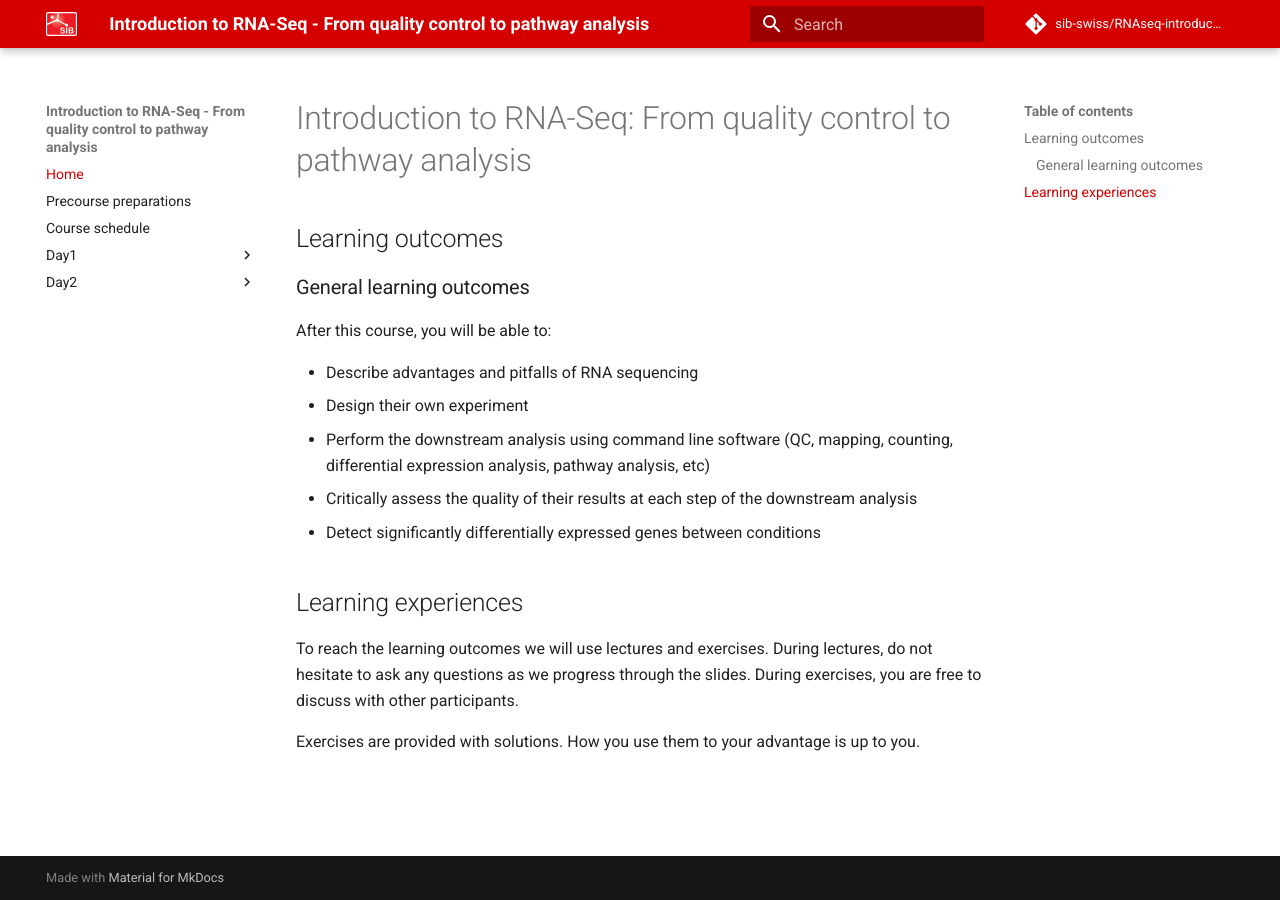
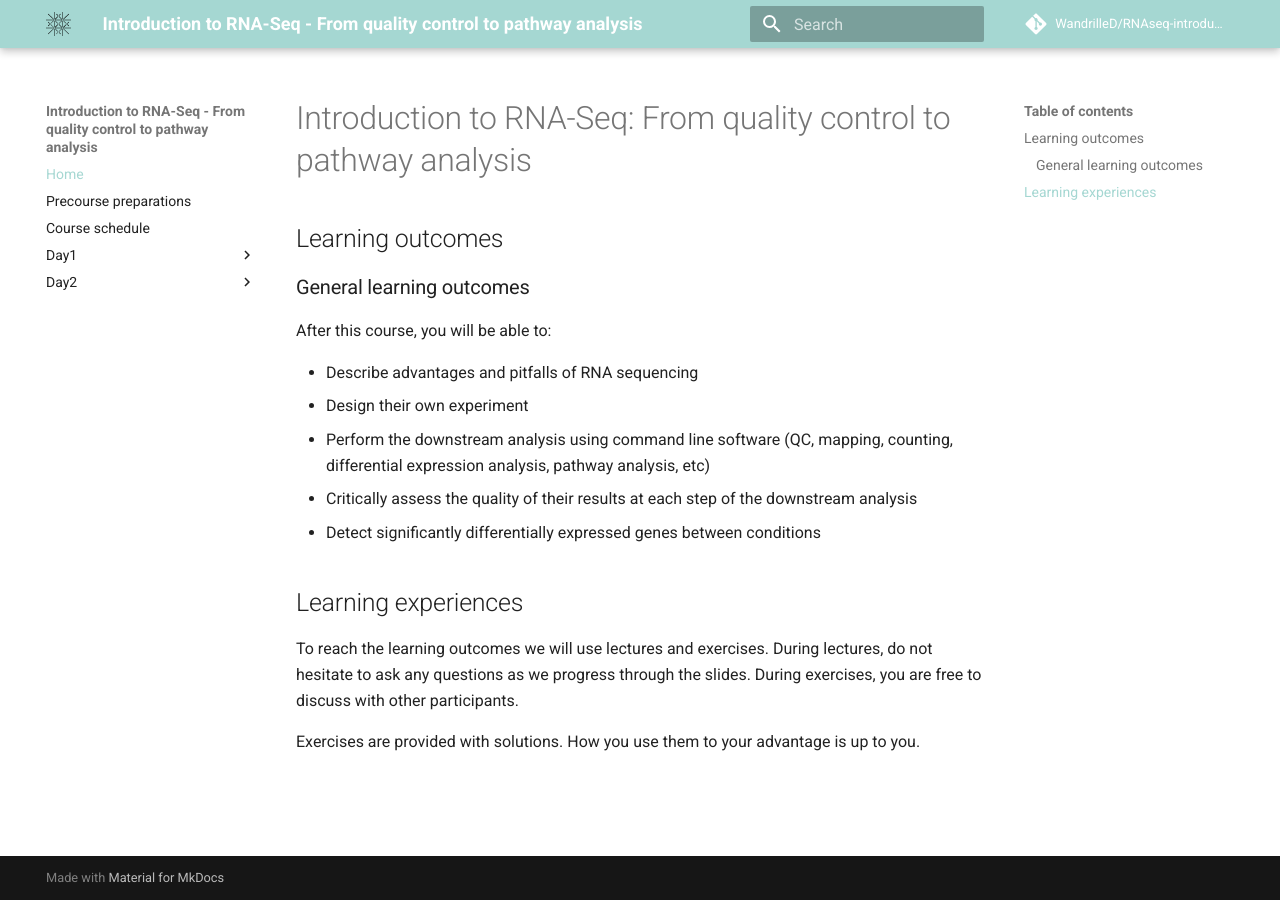
Before and after one commit to sib-swiss/RNAseq-introduction-training, an MkDocs documentation site: the page built from docs/index.md, in a window 1280 px wide. Built offline with MkDocs 1.6.1 and Material for MkDocs 9.7.7, drawn with Linux system fonts in a browser that asks for light colours; comment, search, counter and statistics services are not loaded.

Commit message:
changed theme to unibas

```diff
--- a/docs/stylesheets/extra.css
+++ b/docs/stylesheets/extra.css
@@ -1,4 +1,4 @@
 :root {
-  --md-primary-fg-color:        #D40000;
+  --md-primary-fg-color:        #a5d7d2;
   --md-accent-fg-color:         #999999;
 }
--- a/mkdocs.yml
+++ b/mkdocs.yml
@@ -5,7 +5,6 @@ nav:
     - Precourse preparations: precourse.md
     - Course schedule: course_schedule.md
     - Day1 :
-#        - Welcome: day1/welcome.md
         - RNAseq - technologies and design : day1/design.md
         - Server login + unix fresh up : day1/server_login.md
         - Quality control : day1/quality_control.md
@@ -18,14 +17,14 @@ nav:
 
 
 # Repository
-repo_name: sib-swiss/RNAseq-introduction-training
-repo_url: https://github.com/sib-swiss/RNAseq-introduction-training
+repo_name: WandrilleD/RNAseq-introduction-training
+repo_url: https://github.com/WandrilleD/RNAseq-introduction-training
 site_url:
 
 theme:
   name: material
-  logo: assets/images/SIB_logo.svg
-  favicon: assets/images/SIB_logo.svg
+  logo: assets/images/uni-basel-logo.svg
+  favicon: assets/images/uni-basel-logo.svg
 
 extra_css:
   - stylesheets/extra.css
```
Also changed, not shown: README.md (+10 -3 lines), docs/assets/images/uni-basel-logo.svg (added).
